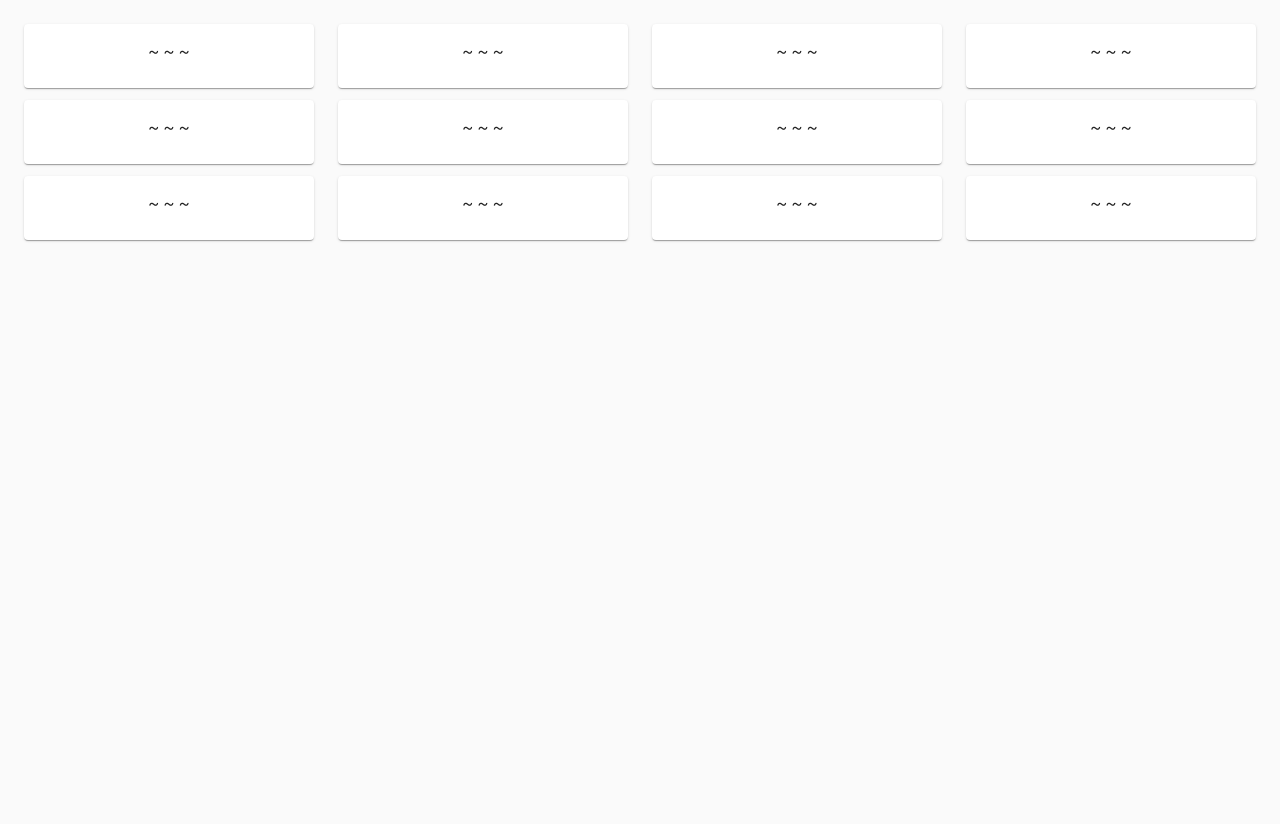
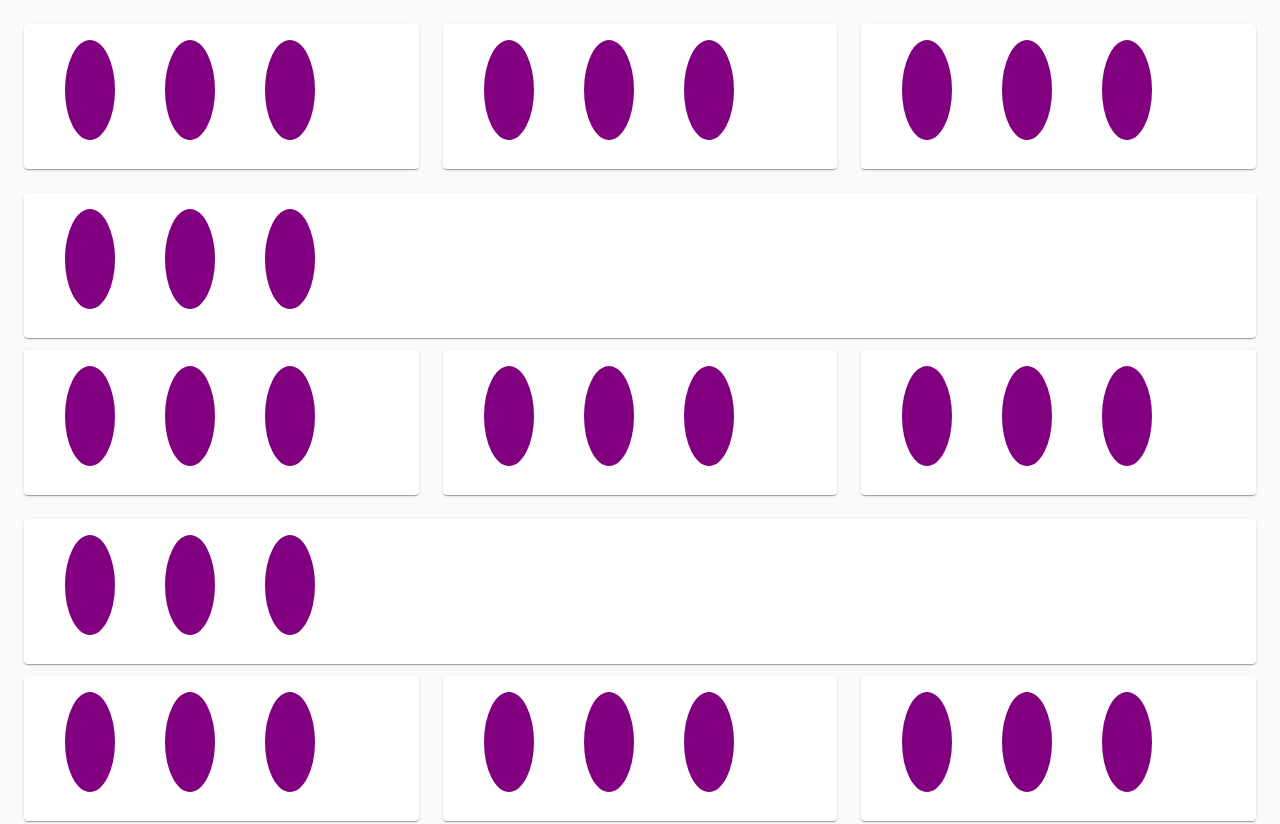
Before and after one commit to glenwinters/set-game, a React (Create React App) app: page / in a window 1280 px wide. Shown: the top 824 px of the page. Before the commit the page ends 800 px from the top, so only its background shows below. Built offline with nearby package versions, Linux system fonts and the light colour scheme.

Commit message:
feat: change card placeholder to cool svg

```diff
--- a/src/App.tsx
+++ b/src/App.tsx
@@ -2,7 +2,6 @@ import React from 'react';
 import { makeStyles, createStyles, Theme } from '@material-ui/core/styles';
 import Card from '@material-ui/core/Card';
 import CardContent from '@material-ui/core/CardContent';
-import Typography from '@material-ui/core/Typography';
 import Grid from '@material-ui/core/Grid';
 import { CssBaseline } from '@material-ui/core';
 import { createMuiTheme, ThemeProvider } from '@material-ui/core/styles';
@@ -22,7 +21,11 @@ const SetCard: React.FC = () => {
  return (
   <Card>
     <CardContent>
-      <Typography align="center">~ ~ ~</Typography>
+      <svg width="300" height="100">
+        <ellipse cx={50} cy={50} rx={25} ry={50} fill="purple" />
+        <ellipse cx={150} cy={50} rx={25} ry={50} fill="purple" />
+        <ellipse cx={250} cy={50} rx={25} ry={50} fill="purple" />
+      </svg>
     </CardContent>
   </Card>
  );
```
